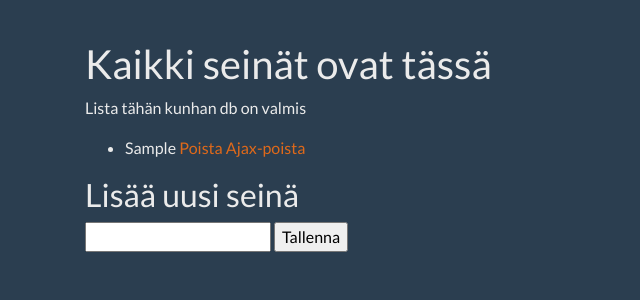
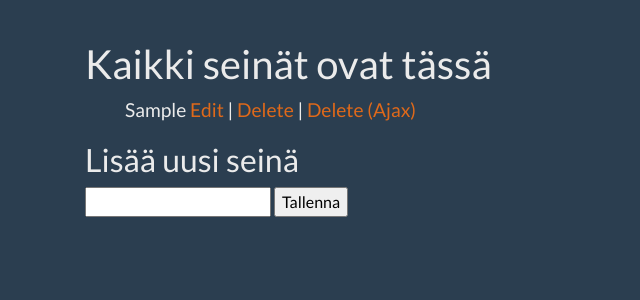
Before and after one commit to datamonnit/ci_demo, a CodeIgniter app: page /ci3_demo/ in a window 1280 px wide. Shown: the part 48-348 px from the top of the page, without its empty margins (0-640 px from the left). Run offline with CodeIgniter, Linux system fonts and the light colour scheme; tables that the repository leaves empty or names only in its code hold one stand-in row (values such as "Sample post"); some libraries are stand-ins or nearby versions.

Commit message:
Effort to make editable field work. In progress.

```diff
--- a/application/models/Wall_model.php
+++ b/application/models/Wall_model.php
@@ -24,4 +24,17 @@ class Wall_model extends CI_Model {
         return $this->db->affected_rows();
     }
 
+    // Save wall name by id and return number of deleted walls
+    public function update_wall_name($id, $name)
+    {
+        $data = array(
+            'nimi' => $name
+        );
+
+        $this->db->where('id', $id);
+        $this->db->update('seinat', $data);
+
+        return $this->db->affected_rows();
 }
+
+}
--- a/application/views/all_walls.php
+++ b/application/views/all_walls.php
@@ -1,14 +1,18 @@
 <h1>Kaikki seinät ovat tässä</h1>
-<p>Lista tähän kunhan db on valmis</p>
 
 <ul>
 <?php foreach($seinat as $seina): ?>
-    <li>
-        <?php echo $seina->nimi; ?>
+    <li class="wall-list">
 
-        <a href="<?php echo base_url();?>wall/delete/<?php echo $seina->id; ?>">Poista</a>
+        <span class="editable-span" data-id="<?php echo $seina->id; ?>">
+            <?php echo $seina->nimi; ?>
+        </span>
 
-        <a class="delete-link" data-id="<?php echo $seina->id; ?>" href="#">Ajax-poista</a>
+        <a class="edit-link" data-id="<?php echo $seina->id; ?>" href="#"> Edit </a>
+        |
+        <a href="<?php echo base_url();?>wall/delete/<?php echo $seina->id; ?>"> Delete </a>
+        |
+        <a class="delete-link" data-id="<?php echo $seina->id; ?>" href="#"> Delete (Ajax) </a>
 
     </li>
 <?php endforeach; ?>
@@ -24,8 +28,54 @@
 </form>
 
 <script>
+// Make editable
+var editWallName = function(event) {
+    var spanToEdit = event.target.parentElement.getElementsByClassName('editable-span')[0];
+    spanToEdit.contentEditable = true;
+    spanToEdit.focus();
+    document.execCommand('selectAll',false, null);
+    spanToEdit.addEventListener('keypress', saveWallName, false);
+};
 
-// Ajax-call
+
+// Ajax-call to save span
+var saveWallName = function(event) {
+
+    if (event.key == 'Enter') {
+        event.preventDefault();
+        var id = event.target.dataset.id;
+        var content = event.target.innerHTML;
+        content = content.trim();
+        console.log(id);
+        console.log(content);
+        var data = { id: id, content: content }
+        console.log(data);
+
+        // Luodaan uusi ajax-kutsu
+        var xmlhttp = new XMLHttpRequest();
+        xmlhttp.onreadystatechange = function() {
+            if (this.readyState == 4 && this.status == 200) {
+                var data = JSON.parse(this.responseText);
+                console.log(data);
+                if (data.status == 'success') {
+                    li.parentElement.removeChild(li);
+                }
+                else {
+                    alert('Poistamisessa tapahtui virhe!');
+                    console.log(this);
+                }
+            }
+        };
+        console.log("onko vielä data talleella")
+        console.log(data);
+        xmlhttp.open("PUT", ajaxSaveURL, true);
+        xmlhttp.setRequestHeader("Content-Type", "application/json");
+        xmlhttp.send(JSON.stringify(data));
+    }
+};
+
+
+// Ajax-call to delete
 var deleteWall = function(event) {
 
     // Otetaan klikatun elementin data-id talteen
@@ -43,29 +93,32 @@ var deleteWall = function(event) {
                 li.parentElement.removeChild(li);
             }
             else {
-                alert('Poistamisessa tapahtui virhe!');
+                alert('Tallennuksessa tapahtui virhe!');
                 console.log(this);
             }
         }
     };
-    xmlhttp.open("GET", ajaxURL+ "/" + id, true);
+    xmlhttp.open("GET", ajaxDeleteURL+ "/" + id, true);
     xmlhttp.send();
 };
 
 
+// Delete classes and URL
+var classname = document.getElementsByClassName("delete-link");
+var ajaxDeleteURL = "<?php echo base_url(); ?>ajax/delete";
 
-    var classname = document.getElementsByClassName("delete-link");
-
-    var ajaxURL = "<?php echo base_url(); ?>ajax/delete";
+for (var i = 0; i < classname.length; i++) {
+    classname[i].addEventListener('click', deleteWall, false);
+}
 
 
+// Edit and Save classes and URL
+var editClassName = document.getElementsByClassName("edit-link");
+var ajaxSaveURL = "<?php echo base_url(); ?>ajax/save";
 
-    for (var i = 0; i < classname.length; i++) {
-        classname[i].addEventListener('click', deleteWall, false);
-    }
-
-
-
+for (var i = 0; i < editClassName.length; i++) {
+    editClassName[i].addEventListener('click', editWallName, false);
+}
 
 
 </script>
--- a/assets/css/custom.css
+++ b/assets/css/custom.css
@@ -4,6 +4,17 @@ body {
 
 .container {
     padding-top: 40px;
+}
+
+.wall-list {
+	font-size: 1.2em;
+	list-style-type: none;
+	margin-left: 0;
+	padding-left: 0;
+}
+
+.wall-list {
+	font-size: 1.2em;
 }
 
 pre {
```
Also changed, not shown: application/controllers/Ajax.php (+34 -0 lines).
